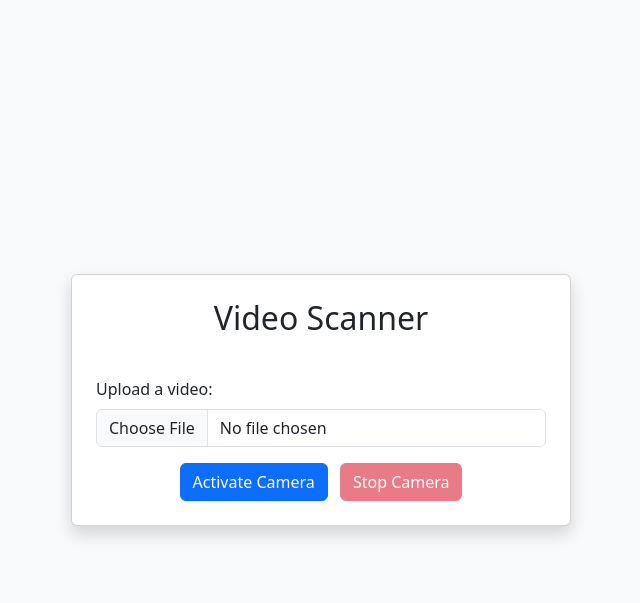
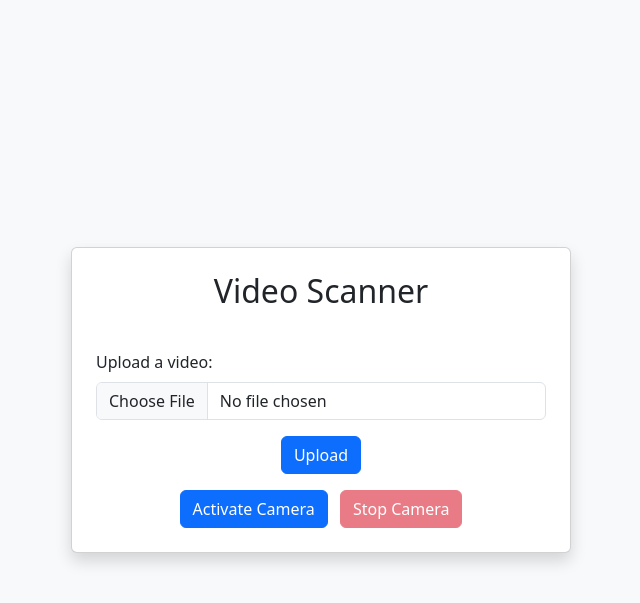
Before and after one commit to No-Country-simulation/equipo-c23-09-data, a Flask app: page / in a window 1280 px wide. Shown: the top 603 px of the page, without its empty margins (11-651 px from the left). Run offline with Flask 3, Linux system fonts and the light colour scheme.

Commit message:
se agrego el backend de la funcionalidad de subida de video

```diff
--- a/app.py
+++ b/app.py
@@ -1,10 +1,32 @@
-from flask import Flask, render_template
-
+import os
+from flask import Flask, request, render_template, redirect, url_for
 app = Flask(__name__)
 
+# Configuración para la carpeta de subidas
+UPLOAD_FOLDER = 'uploads'
+if not os.path.exists(UPLOAD_FOLDER):
+    os.makedirs(UPLOAD_FOLDER)
+
+app.config['UPLOAD_FOLDER'] = UPLOAD_FOLDER
+
+# Ruta para la página principal
 @app.route('/')
 def index():
     return render_template('index.html')
 
+# Ruta para manejar la subida de archivos
+@app.route('/upload', methods=['POST'])
+def upload_video():
+    if 'file' not in request.files:
+        return "No file part", 400
+    file = request.files['file']
+    if file.filename == '':
+        return "No selected file", 400
+    if file:
+        filepath = os.path.join(app.config['UPLOAD_FOLDER'], file.filename)
+        file.save(filepath)
+        return f"File uploaded successfully: {filepath}", 200
+
+
 if __name__ == '__main__':
     app.run(debug=True)
--- a/templates/index.html
+++ b/templates/index.html
@@ -6,11 +6,24 @@
   <div class="video-container mb-3">
     <video id="video" autoplay muted hidden></video>
   </div>
-  <div class="mb-3">
-    <label for="fileInput" class="form-label">Upload a video:</label>
-    <input class="form-control" type="file" id="fileInput" accept="video/*" />
-  </div>
-  <div class="text-center">
+  <!-- Formulario para subir el archivo -->
+  <form action="/upload" method="POST" enctype="multipart/form-data">
+    <div class="mb-3">
+      <label for="fileInput" class="form-label">Upload a video:</label>
+      <input
+        class="form-control"
+        type="file"
+        id="fileInput"
+        name="file"
+        accept="video/*"
+      />
+    </div>
+    <div class="text-center">
+      <button type="submit" class="btn btn-primary">Upload</button>
+    </div>
+  </form>
+  <!-- Botones de control para la cámara -->
+  <div class="text-center mt-3">
     <button id="startCamera" class="btn btn-primary">Activate Camera</button>
     <button id="stopCamera" class="btn btn-danger ms-2" disabled>
       Stop Camera
```
